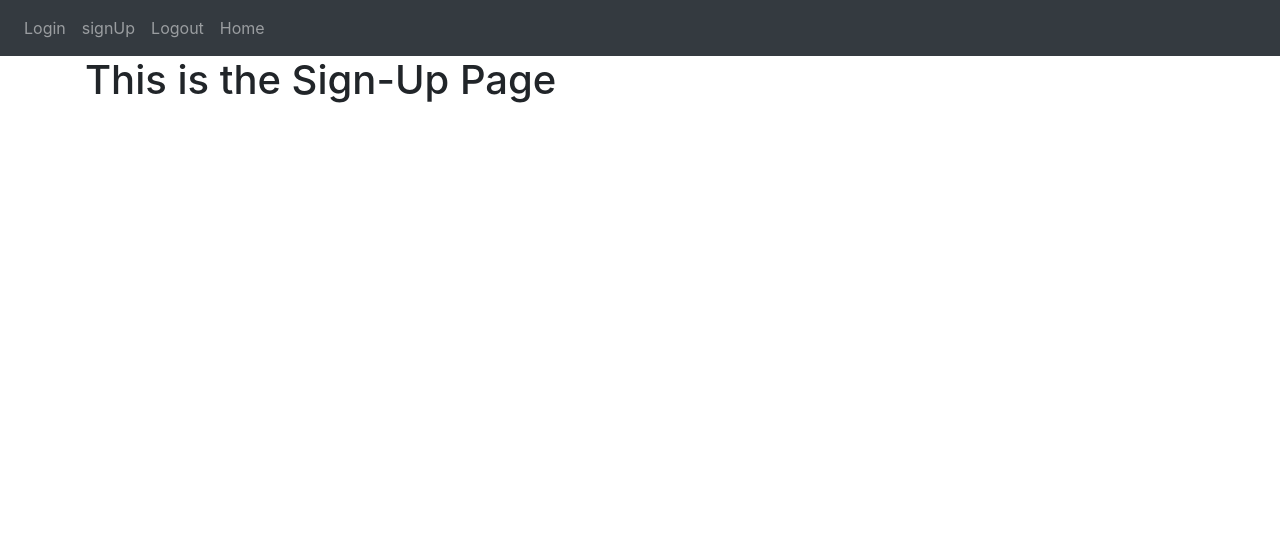
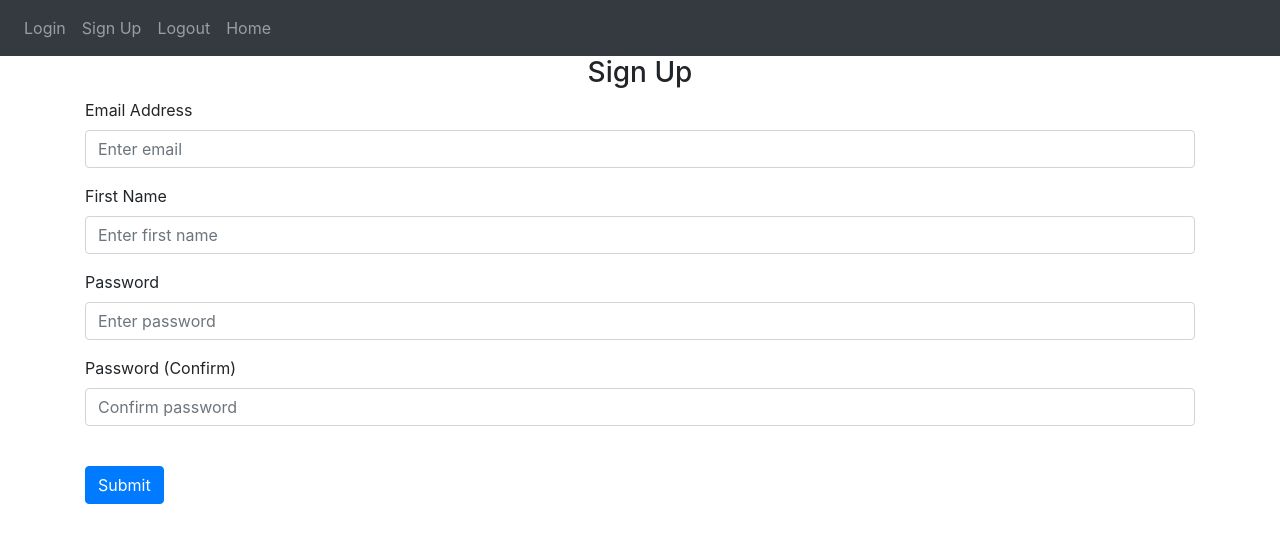
Before and after one commit to ianjchadwick/EC530_Final_Project, a Flask app: page /sign-up in a window 1280 px wide. Shown: the top 543 px of the page. Run offline with Flask 2, Linux system fonts and the light colour scheme; some libraries are stand-ins or nearby versions.

Commit message:
Basic layout for sign-up and login pages

```diff
--- a/website/templates/base.html
+++ b/website/templates/base.html
@@ -24,7 +24,7 @@
         <div class="collapse navbar-collapse" id="navbar">
             <div class="navbar-nav">
                 <a class="nav-item nav-link" id="login" href="/login">Login</a>
-                <a class="nav-item nav-link" id="signUp" href="/sign-up">signUp</a>
+                <a class="nav-item nav-link" id="signUp" href="/sign-up">Sign Up</a>
                 <a class="nav-item nav-link" id="logout" href="/logout">Logout</a>
                 <a class="nav-item nav-link" id="home" href="/">Home</a>
             </div>
--- a/website/templates/sign_up.html
+++ b/website/templates/sign_up.html
@@ -2,5 +2,45 @@
 {% block title %}Sign-Up{% endblock %}
 
 {% block content %}
-<h1>This is the Sign-Up Page</h1>
+<form method="POST">
+    <h3 align="center">Sign Up</h3>
+    <div class="form-group">
+        <label for="email">Email Address</label>
+        <input type="email"
+               class="form-control"
+               id="email"
+               name="email"
+               placeholder="Enter email"
+        />
+    </div>
+    <div class="form-group">
+        <label for="firstName">First Name</label>
+        <input type="text"
+               class="form-control"
+               id="firstName"
+               name="firstName"
+               placeholder="Enter first name"
+        />
+    </div>
+    <div class="form-group">
+        <label for="password1">Password</label>
+        <input type="password"
+               class="form-control"
+               id="password1"
+               name="password1"
+               placeholder="Enter password"
+        />
+    </div>
+    <div class="form-group">
+        <label for="password2">Password (Confirm)</label>
+        <input type="password"
+               class="form-control"
+               id="password2"
+               name="password2"
+               placeholder="Confirm password"
+        />
+    </div>
+    <br/>
+    <button type="submit" class="btn btn-primary">Submit</button>
+</form>
 {%endblock%}
```
Also changed, not shown: website/templates/login.html (+23 -1 lines).
